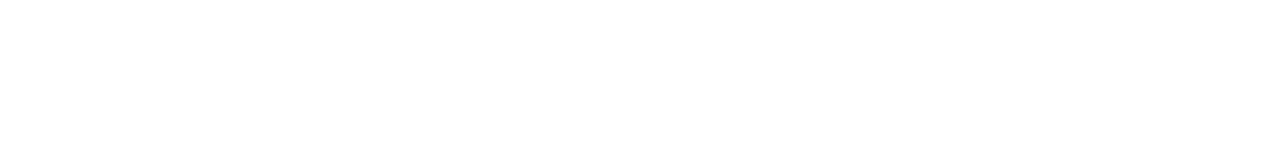
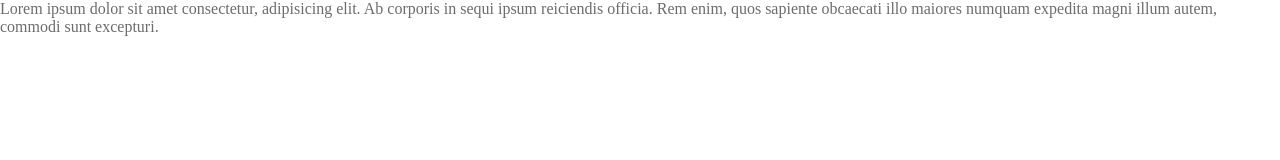
Before and after one commit to ASGust/projeto-travelgram, a plain HTML site: page index.html in a window 1280 px wide. Drawn offline with Linux system fonts and the light colour scheme.

Commit message:
initial style guide

```diff
--- a/index.html
+++ b/index.html
@@ -7,6 +7,8 @@
   <link rel="stylesheet" href="./styles/index.css">
 </head>
 <body>
-
+  <p>
+    Lorem ipsum dolor sit amet consectetur, adipisicing elit. Ab corporis in sequi ipsum reiciendis officia. Rem enim, quos sapiente obcaecati illo maiores numquam expedita magni illum autem, commodi sunt excepturi.
+  </p>
 </body>
 </html>
--- a/styles/global.css
+++ b/styles/global.css
@@ -3,3 +3,20 @@
   padding: 0;
   box-sizing: border-box;
 }
+
+:root{
+  /* ---colors--- */
+  --brand-color: #EF5F4C;
+  --bg-color: #FFFFFF;
+  --surface-color: #F5F5F5;
+  --skeleton-color: #D9D9D9;
+  --shape-transparency: hsla(0, 0%, 100%, 0.562);
+  --text-color-primary: #313131;
+  --text-color-secondary: #6C6C6C;
+  /* ---/colors--- */
+}
+
+body{
+  color: var(--text-color-secondary);
+  background-color: var(--bg-color);
+}
```
Also changed, not shown: assests/AirplaneTilt.svg (added), assests/Image 01.png (added), assests/Image 02.png (added), assests/Image 03.png (added), assests/Image 04.png (added), assests/Image 05.png (added), assests/Image 06.png (added), assests/Image 07.png (added), assests/Image 08.png (added), assests/Image 09.png (added), assests/Image 10.png (added), assests/Image 11.png (added), assests/Image.svg (added), assests/Logo.svg (added), 2 more files, 1 other file.
